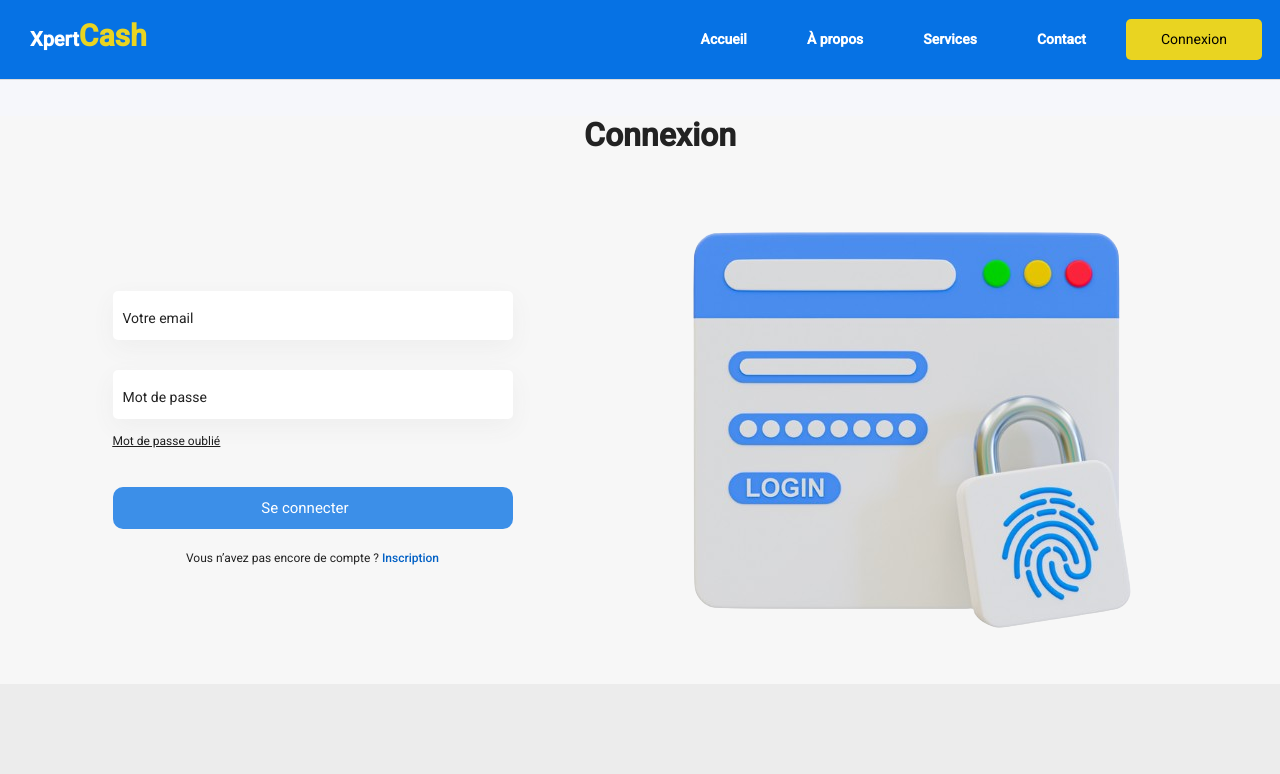
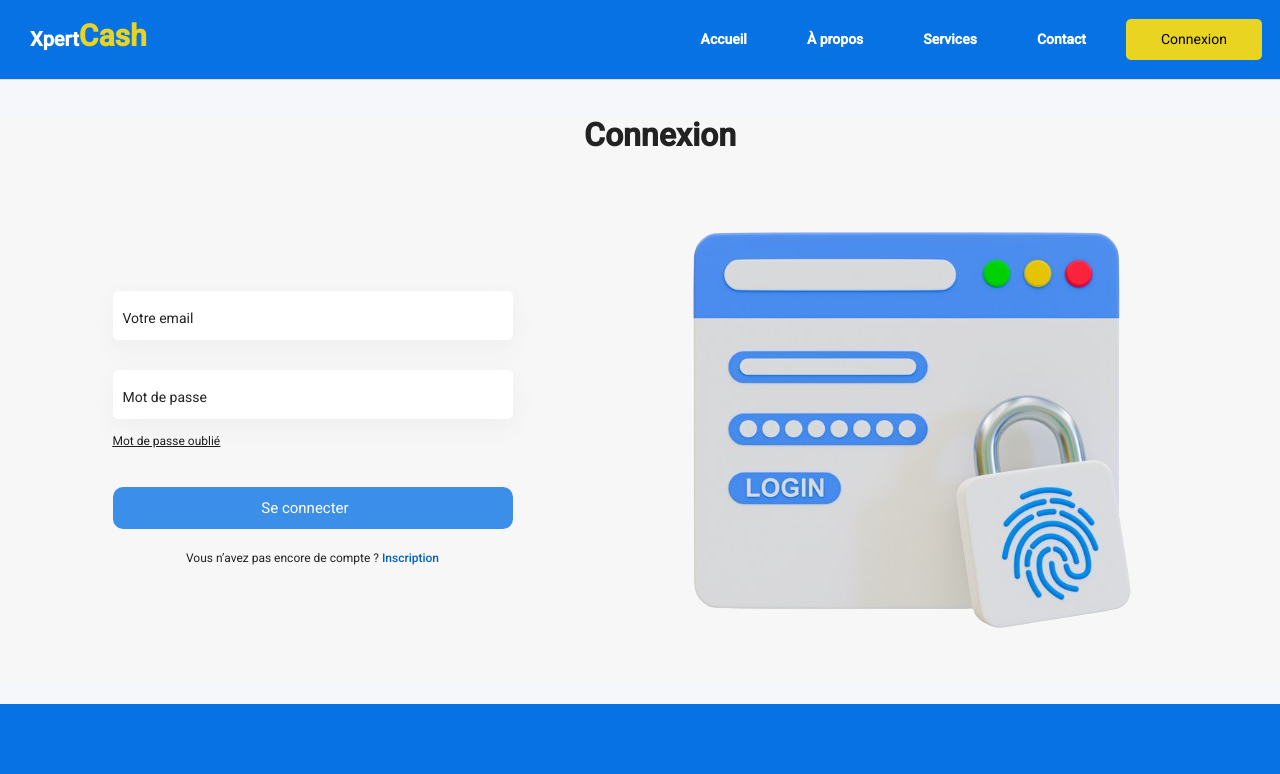
Before and after one commit to XpertProDev/XpertCashFront, an Angular app: page /connexion in a window 1280 px wide. Shown: the top 774 px of the page. Built offline with nearby package versions, Linux system fonts and the light colour scheme.

Commit message:
modif page login & register

```diff
--- a/src/app/demo/pages/authentication/login/connexion-page/connexion-page.component.scss
+++ b/src/app/demo/pages/authentication/login/connexion-page/connexion-page.component.scss
@@ -1,7 +1,5 @@
 .container_global{
-    height: 95vh;
-    background-color: #ECECEC;
-      //border-bottom: 1px solid rgba(0, 0, 0, 0.075);
+    margin-bottom: 20px;
   }
 
   .container_global_content{
--- a/src/app/demo/pages/authentication/login/inscription/inscription.component.scss
+++ b/src/app/demo/pages/authentication/login/inscription/inscription.component.scss
@@ -1,7 +1,5 @@
 .container_global{
-  height: 95vh;
-  background-color: #ECECEC;
-    //border-bottom: 1px solid rgba(0, 0, 0, 0.075);
+    margin-bottom: 20px;
 }
 
 .container_global_content{
```
